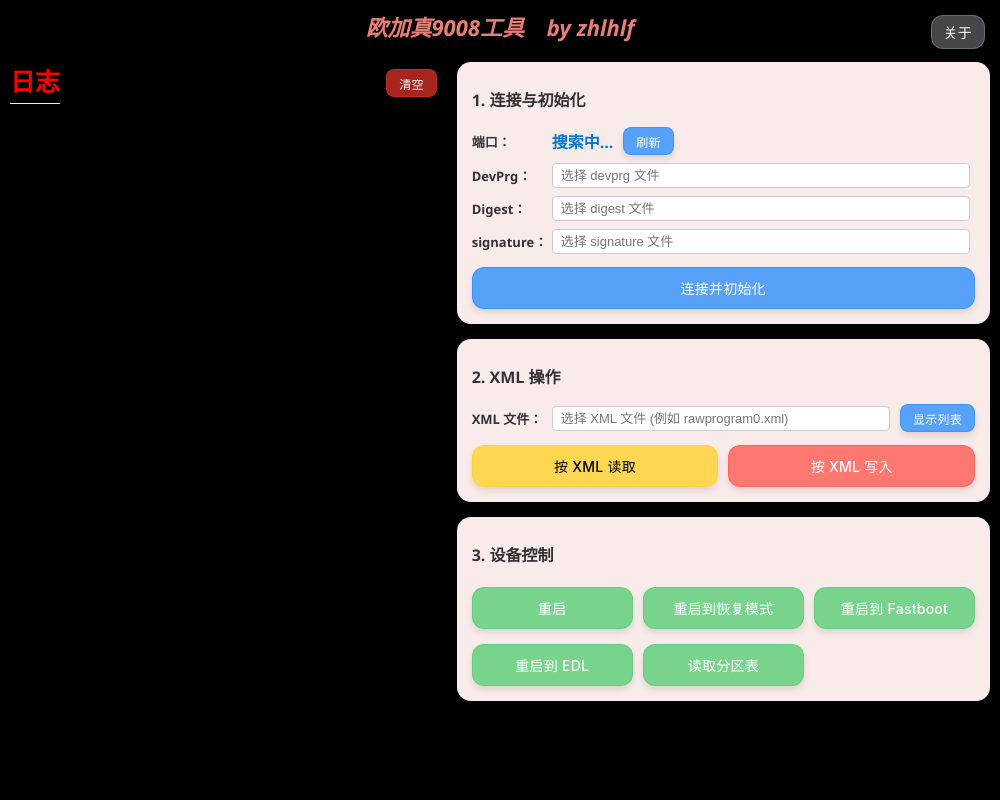
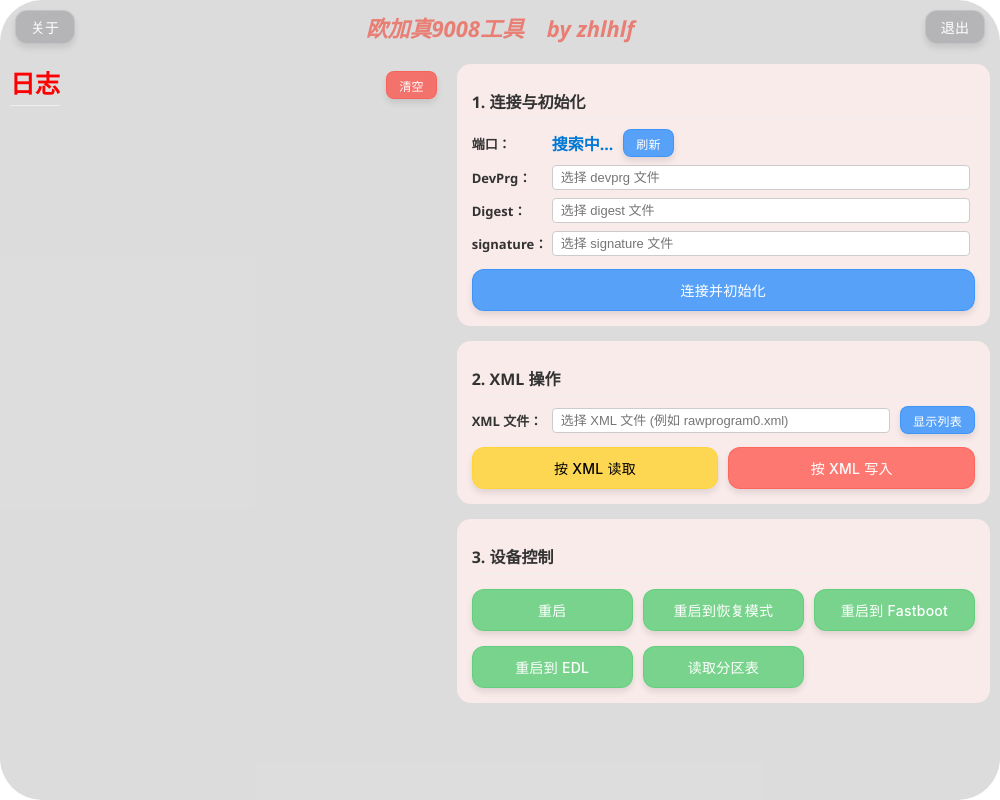
Before and after one commit to zhlhlf/oplus-9008-tool, an Electron app: page index.html in a window 1000 px wide. Drawn offline with Linux system fonts and the light colour scheme; no server answers.

Commit message:
==半透明版ui

```diff
--- a/index.html
+++ b/index.html
@@ -6,8 +6,12 @@
   <link rel="stylesheet" href="style.css">
 </head>
 <body>
-  <h1 class="app-title">欧加真9008工具 &nbsp;&nbsp; by zhlhlf</h1>
-  <button id="about-btn" class="about-btn">关于</button>
+  <div id="app-container">
+    <div class="header-bar">
+      <button id="about-btn" class="icon-btn">关于</button>
+      <h1 class="app-title">欧加真9008工具 &nbsp;&nbsp; by zhlhlf</h1>
+      <button id="exit-btn" class="icon-btn">退出</button>
+    </div>
   <div class="container">
     <div class="left-panel">
       <div style="display: flex; justify-content: space-between; align-items: center; margin-bottom: 10px;">
@@ -71,6 +75,7 @@
       </div>
     </div>
   </div>
+  </div>
 
   <div id="about-modal" class="modal">
     <div class="modal-content">
--- a/preload.js
+++ b/preload.js
@@ -9,9 +9,9 @@ contextBridge.exposeInMainWorld('api', {
   readGPT: (data) => ipcRenderer.invoke('read-gpt', data),
   readFileContent: (filePath) => ipcRenderer.invoke('read-file-content', filePath),
   getDefaultFiles: () => ipcRenderer.invoke('get-default-files'),
-  getBackgroundImage: () => ipcRenderer.invoke('get-background-image'),
   onLog: (callback) => ipcRenderer.on('log', (event, value) => callback(value)),
   onPortUpdate: (callback) => ipcRenderer.on('port-update', (event, value) => callback(value)),
   onProgress: (callback) => ipcRenderer.on('progress', (event, value) => callback(value)),
-  saveTempXml: (content) => ipcRenderer.invoke('save-temp-xml', content)
+  saveTempXml: (content) => ipcRenderer.invoke('save-temp-xml', content),
+  exitApp: () => ipcRenderer.invoke('exit-app')
 });
--- a/renderer.js
+++ b/renderer.js
@@ -547,16 +547,6 @@ async function loadDefaultFiles() {
 findPort();
 loadDefaultFiles();
 
-// Set background image dynamically
-window.api.getBackgroundImage().then(imagePath => {
-  // Convert Windows path to a format usable in CSS url()
-  // We need to escape backslashes or use forward slashes
-  const cssPath = imagePath.replace(/\\/g, '/');
-  document.body.style.backgroundImage = `url('${cssPath}')`;
-}).catch(err => {
-  console.error('Failed to load background image:', err);
-});
-
 // About Modal Logic
 const aboutBtn = document.getElementById('about-btn');
 const aboutModal = document.getElementById('about-modal');
@@ -570,6 +560,13 @@ if (aboutBtn && aboutModal) {
     if (event.target == aboutModal) {
       aboutModal.style.display = 'none';
     }
+  });
+}
+
+const exitBtn = document.getElementById('exit-btn');
+if (exitBtn) {
+  exitBtn.addEventListener('click', () => {
+    window.api.exitApp();
   });
 }
 
--- a/style.css
+++ b/style.css
@@ -1,26 +1,39 @@
+html,
 body {
+  height: 100%;
+  margin: 0;
+  padding: 0;
+  background: transparent !important;
+  overflow: hidden;
+}
+
+#app-container {
   font-family: 'Segoe UI', Tahoma, Geneva, Verdana, sans-serif;
-  background-color: #000000;
+  background-color: rgba(209, 209, 209, 0.75);
   /* background-image set via JS */
   background-size: cover;
   background-position: center;
   background-repeat: no-repeat;
-  padding: 0;
-  margin: 0;
   color: #333;
-  height: 100vh;
-  overflow: hidden;
+  height: 100%;
   display: flex;
   flex-direction: column;
+  border-radius: 42px;
+  overflow: hidden;
+  box-sizing: border-box;
 }
 
 .app-title {
+  /* -webkit-app-region: drag;  Moved to header-bar */
   text-align: center;
   color: #e87e74;
-  margin: 10px 0;
+  margin: 0;
+  /* Reset margin */
   font-size: 22px;
   flex-shrink: 0;
   font-style: italic;
+  flex-grow: 1;
+  /* Take up available space */
 }
 
 .container {
@@ -158,7 +171,7 @@ button:active {
 }
 
 #clear-logs-btn:hover {
-  background: rgba(255, 59, 48, 0.8) !important;
+  background: rgba(246, 52, 52, 0.9) !important;
   box-shadow: 0 8px 15px rgba(255, 59, 48, 0.3);
 }
 
@@ -323,11 +336,18 @@ tr:hover {
   background-color: #f9f9f9;
 }
 
-/* About Button */
-.about-btn {
-  position: absolute;
-  top: 15px;
-  right: 15px;
+/* Header Bar */
+.header-bar {
+  display: flex;
+  justify-content: space-between;
+  align-items: center;
+  padding: 10px 15px;
+  -webkit-app-region: drag;
+}
+
+/* Icon Buttons (About, Exit) */
+.icon-btn {
+  -webkit-app-region: no-drag;
   padding: 6px 12px;
   background: rgba(142, 142, 147, 0.5);
   /* Apple Gray */
@@ -338,15 +358,21 @@ tr:hover {
   cursor: pointer;
   border-radius: 12px;
   font-weight: 500;
-  z-index: 100;
   transition: all 0.3s ease;
   box-shadow: 0 4px 6px rgba(0, 0, 0, 0.1);
+  font-size: 14px;
+  min-width: 60px;
 }
 
-.about-btn:hover {
+.icon-btn:hover {
   background: rgba(142, 142, 147, 0.7);
   box-shadow: 0 8px 15px rgba(0, 0, 0, 0.15);
   transform: translateY(-2px);
+}
+
+#exit-btn:hover {
+  background: rgba(255, 59, 48, 0.8);
+  /* Red for exit */
 }
 
 /* Modal Styles */
@@ -361,6 +387,8 @@ tr:hover {
   overflow: auto;
   background-color: rgba(0, 0, 0, 0.5);
   backdrop-filter: blur(2px);
+  border-radius: 42px;
+
 }
 
 .modal-content {
@@ -585,6 +613,8 @@ tr:hover {
 
 /* XML Modal Specific Overrides */
 #xml-preview-modal {
+  border-radius: 42px;
+
   background-color: #d2e3fca0;
   overflow: hidden;
   /* Prevent scrolling on the modal background */
@@ -614,7 +644,7 @@ tr:hover {
 }
 
 .toast {
-  background-color: rgba(0, 0, 0, 0.6);
+  background-color: rgba(165, 232, 242, 0.6);
   color: rgb(255, 97, 97);
   padding: 12px 24px;
   border-radius: 24px;
```
Also changed, not shown: main.js (+7 -4 lines), 1 other file.
